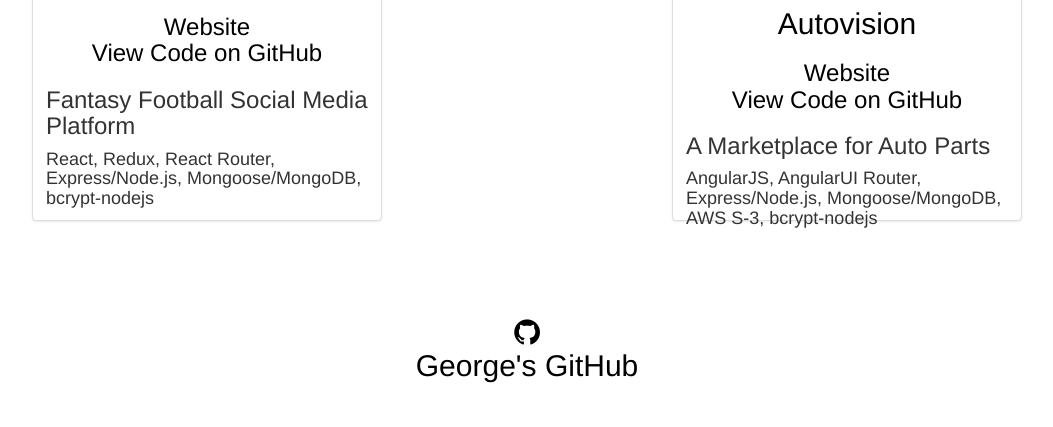
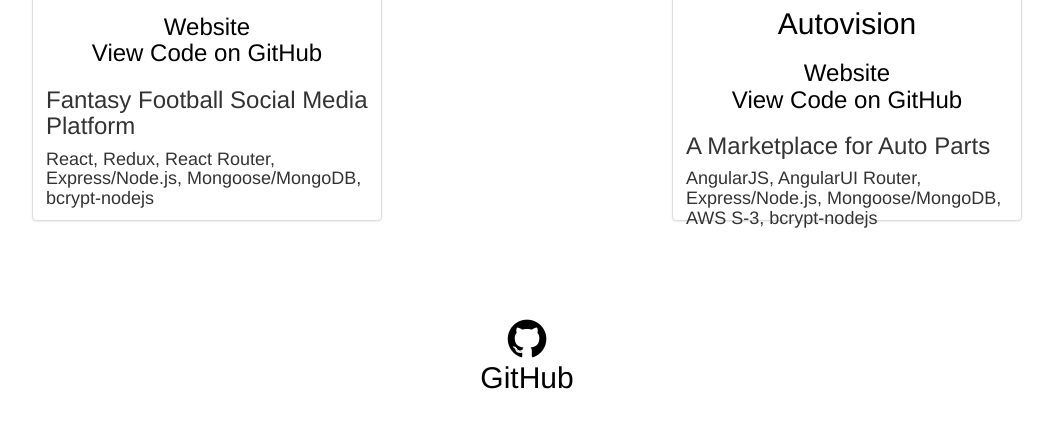
Before and after one commit to valmsmith39a/personal-website, a plain HTML site: page index.html in a window 1280 px wide. Shown: the part 1903-2330 px from the top of the page, without its empty margins (113-1166 px from the left). Drawn offline with nearby package versions, Linux system fonts and the light colour scheme; some packages are replaced by stand-ins of ours.

Commit message:
changes size of GitHub symbol

```diff
--- a/partials/home.html
+++ b/partials/home.html
@@ -102,5 +102,5 @@
       </div>
     </div>
   </div>
-  <h2><a href="https://github.com/valmsmith39a" target="_blank"><i class="fa fa-github"></i><br>George's GitHub</a></h2>
+  <h2><a href="https://github.com/valmsmith39a" target="_blank"><i class="fa fa-github"></i><br>GitHub</a></h2>
 </div>
--- a/style.css
+++ b/style.css
@@ -159,3 +159,6 @@
   width: 100%;
   height: 100%;
 }
+.fa-github {
+  font-size: 150%;
+}
```
